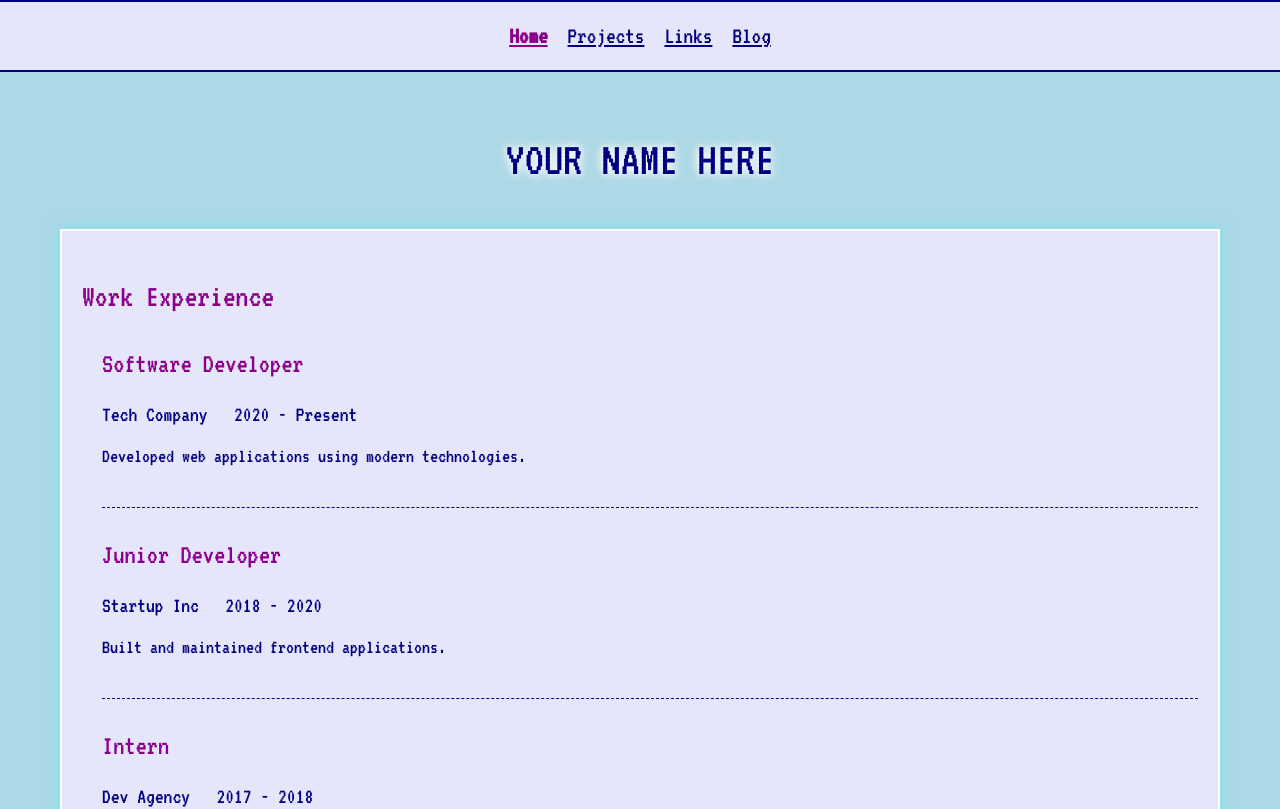
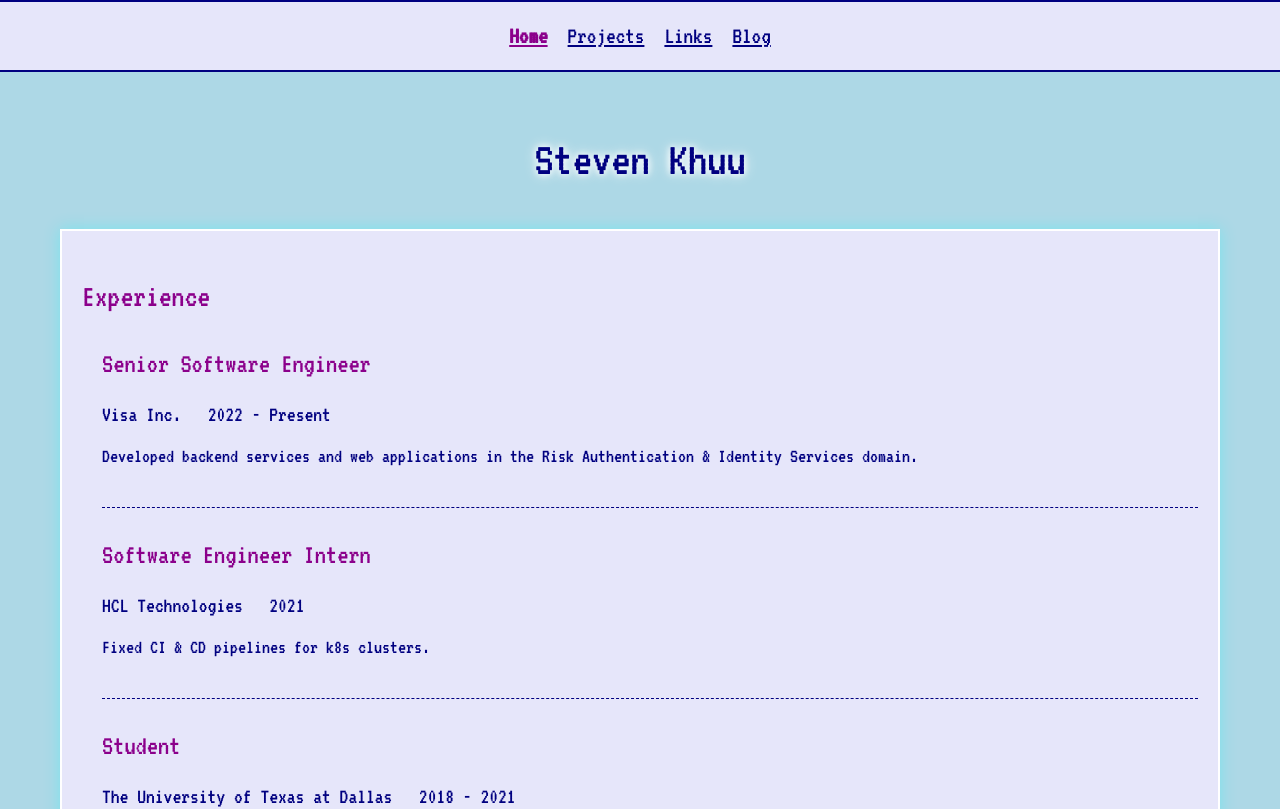
Before and after one commit to thanhk/portfolio99, a Next.js app: page / in a window 1280 px wide. Shown: the top 809 px of the page. Built offline with nearby package versions, Linux system fonts and the light colour scheme.

Commit message:
filling in personal info

```diff
--- a/src/app/links/page.tsx
+++ b/src/app/links/page.tsx
@@ -1,23 +1,40 @@
-export default function Links() {
+import { stat } from 'fs/promises';
+import { join } from 'path';
+
+async function getResumeLastUpdated() {
+  try {
+    const resumePath = join(process.cwd(), 'public', 'resume.pdf');
+    const stats = await stat(resumePath);
+    // Use birthtime (creation time) instead of mtime (modification time)
+    const date = new Date(stats.birthtime);
+    return date.toLocaleDateString('en-US', {
+      year: 'numeric',
+      month: 'long',
+      day: 'numeric'
+    });
+  } catch (error) {
+    // File doesn't exist or can't be read
+    return null;
+  }
+}
+
+export default async function Links() {
+  const resumeLastUpdated = await getResumeLastUpdated();
+
   const socialLinks = [
     {
       name: "GitHub",
-      url: "https://github.com/yourusername",
+      url: "https://github.com/thanhk",
       icon: "💻"
     },
     {
       name: "LinkedIn",
-      url: "https://linkedin.com/in/yourusername",
+      url: "https://www.linkedin.com/in/steven-khuu/",
       icon: "💼"
     },
     {
-      name: "Twitter",
-      url: "https://twitter.com/yourusername",
-      icon: "🐦"
-    },
-    {
       name: "Email",
-      url: "mailto:your.email@example.com",
+      url: "mailto:stevenkhuu1999@gmail.com",
       icon: "📧"
     },
   ];
@@ -39,7 +56,7 @@ export default function Links() {
                 href={link.url}
                 target={link.url.startsWith('mailto:') ? undefined : '_blank'}
                 rel={link.url.startsWith('mailto:') ? undefined : 'noopener noreferrer'}
-                style={{ fontSize: '24px', display: 'flex', alignItems: 'center', gap: '10px' }}
+                style={{ fontSize: '24px', display: 'inline-flex', alignItems: 'center', gap: '10px' }}
               >
                 <span>{link.icon}</span>
                 <span>{link.name}</span>
@@ -58,15 +75,22 @@ export default function Links() {
         </p>
         <a
           href="/resume.pdf"
-          download
+          target="_blank"
+          rel="noopener noreferrer"
           className="retro-button"
           style={{ display: 'inline-block' }}
         >
           📄 Download Resume
         </a>
-        <p style={{ fontSize: '18px', marginTop: '15px', color: '#000080', fontStyle: 'italic' }}>
-          (Place your resume.pdf file in the public folder)
-        </p>
+        {resumeLastUpdated ? (
+          <p style={{ fontSize: '18px', marginTop: '15px', color: '#000080', fontStyle: 'italic' }}>
+            Last updated: {resumeLastUpdated}
+          </p>
+        ) : (
+          <p style={{ fontSize: '16px', marginTop: '15px', color: '#000080', fontStyle: 'italic', opacity: 0.7 }}>
+            (Place your resume.pdf file in the public folder)
+          </p>
+        )}
       </div>
     </div>
   );
--- a/src/app/page.tsx
+++ b/src/app/page.tsx
@@ -1,34 +1,34 @@
 export default function Home() {
   const workExperience = [
     {
-      title: "Software Developer",
-      company: "Tech Company",
-      period: "2020 - Present",
-      description: "Developed web applications using modern technologies."
+      title: "Senior Software Engineer",
+      company: "Visa Inc.",
+      period: "2022 - Present",
+      description: "Developed backend services and web applications in the Risk Authentication & Identity Services domain."
     },
     {
-      title: "Junior Developer",
-      company: "Startup Inc",
-      period: "2018 - 2020",
-      description: "Built and maintained frontend applications."
+      title: "Software Engineer Intern",
+      company: "HCL Technologies",
+      period: "2021",
+      description: "Fixed CI & CD pipelines for k8s clusters."
     },
     {
-      title: "Intern",
-      company: "Dev Agency",
-      period: "2017 - 2018",
-      description: "Learned web development fundamentals and best practices."
+      title: "Student",
+      company: "The University of Texas at Dallas",
+      period: "2018 - 2021",
+      description: "Learned the basics of computer science and programming. B.S. Computer Science."
     },
   ];
 
   return (
     <div>
       <h1 className="glow" style={{ fontSize: '48px', marginBottom: '30px', textAlign: 'center' }}>
-        YOUR NAME HERE
+        Steven Khuu
       </h1>
 
       <div className="retro-card">
         <h2 style={{ fontSize: '32px', marginBottom: '20px', color: '#8B008B' }}>
-          Work Experience
+          Experience
         </h2>
 
         <ul style={{ listStyle: 'none', padding: 0 }}>
```
Also changed, not shown: 1 other file (tests, documents, lock files or other folders).
